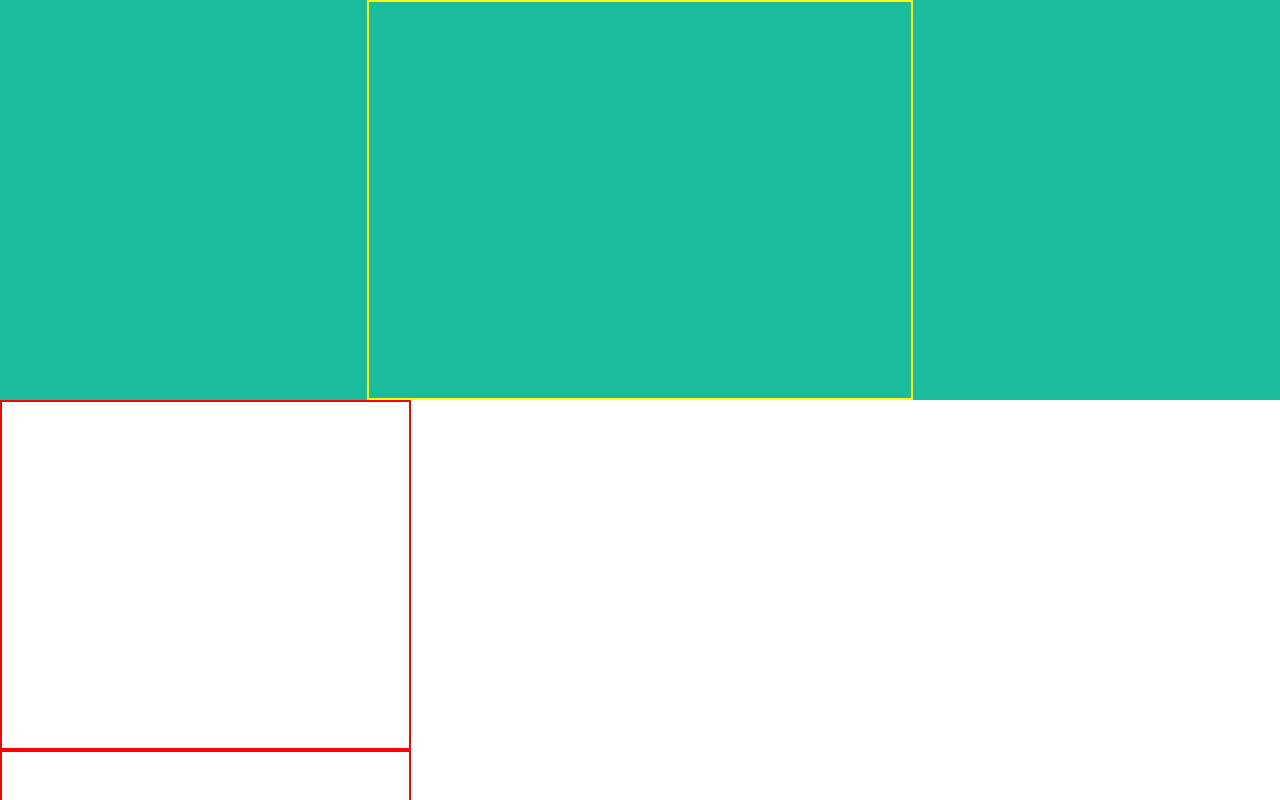
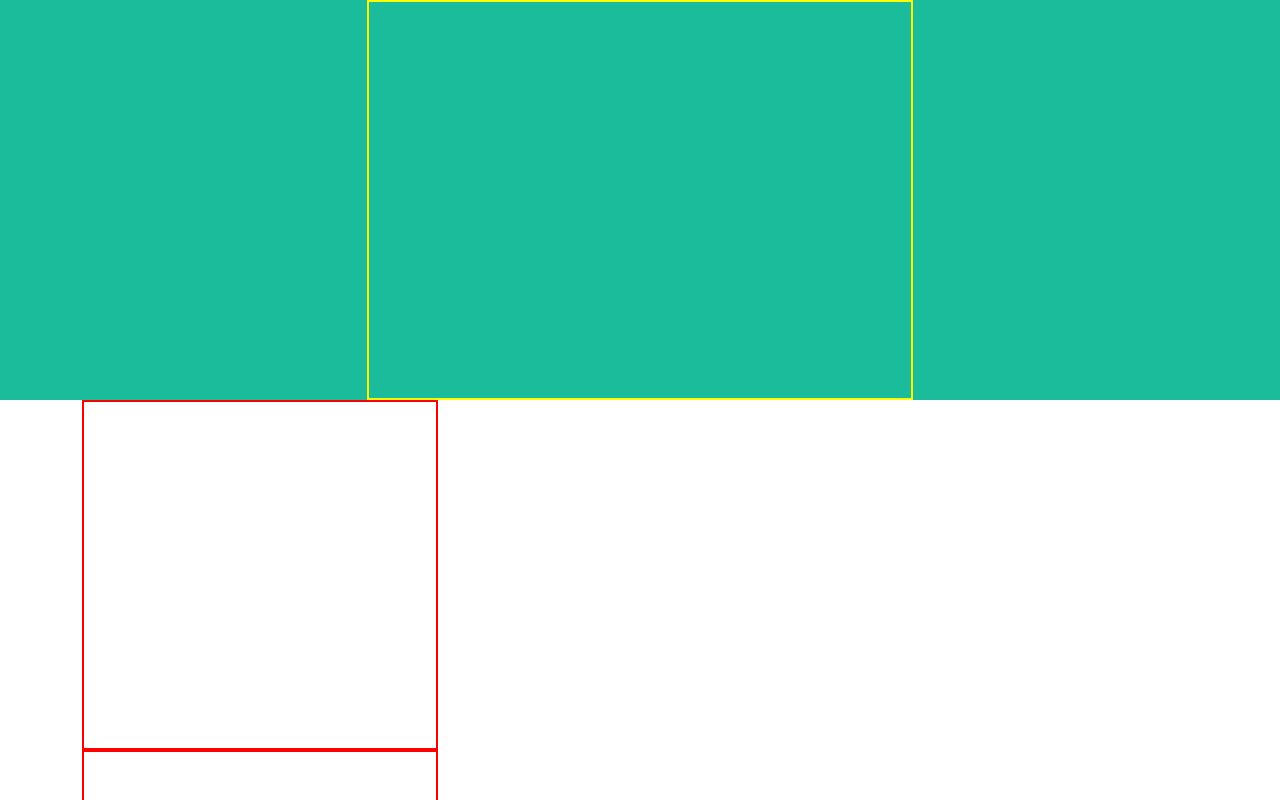
Before and after one commit to Simone-Corso/html-css-bootstrap-freelancer, a plain HTML site: page index.html in a window 1280 px wide. Shown: the top 800 px of the page. Drawn offline with nearby package versions, Linux system fonts and the light colour scheme.

Commit message:
messo classe container al portfolio in caso di mb le immagini rispettino la posizione

```diff
--- a/index.html
+++ b/index.html
@@ -23,7 +23,7 @@
     </header>
 
     <main>
-        <section id="portfolio">
+        <section id="portfolio" class="container">
             <div class="row">
                 <div class="col-12 col-md-6 col-lg-4">
                     <article class="portfolio"></article>
```
